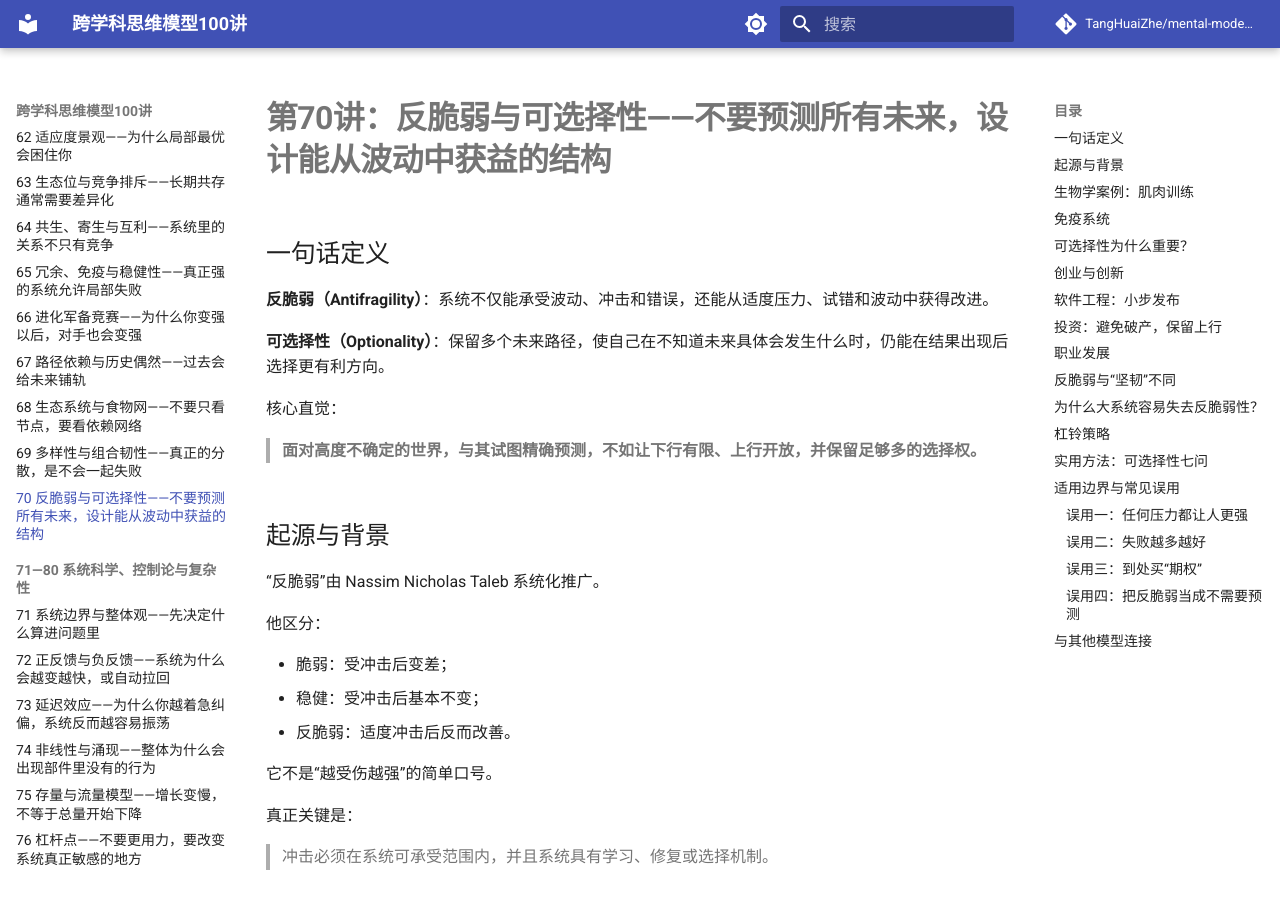
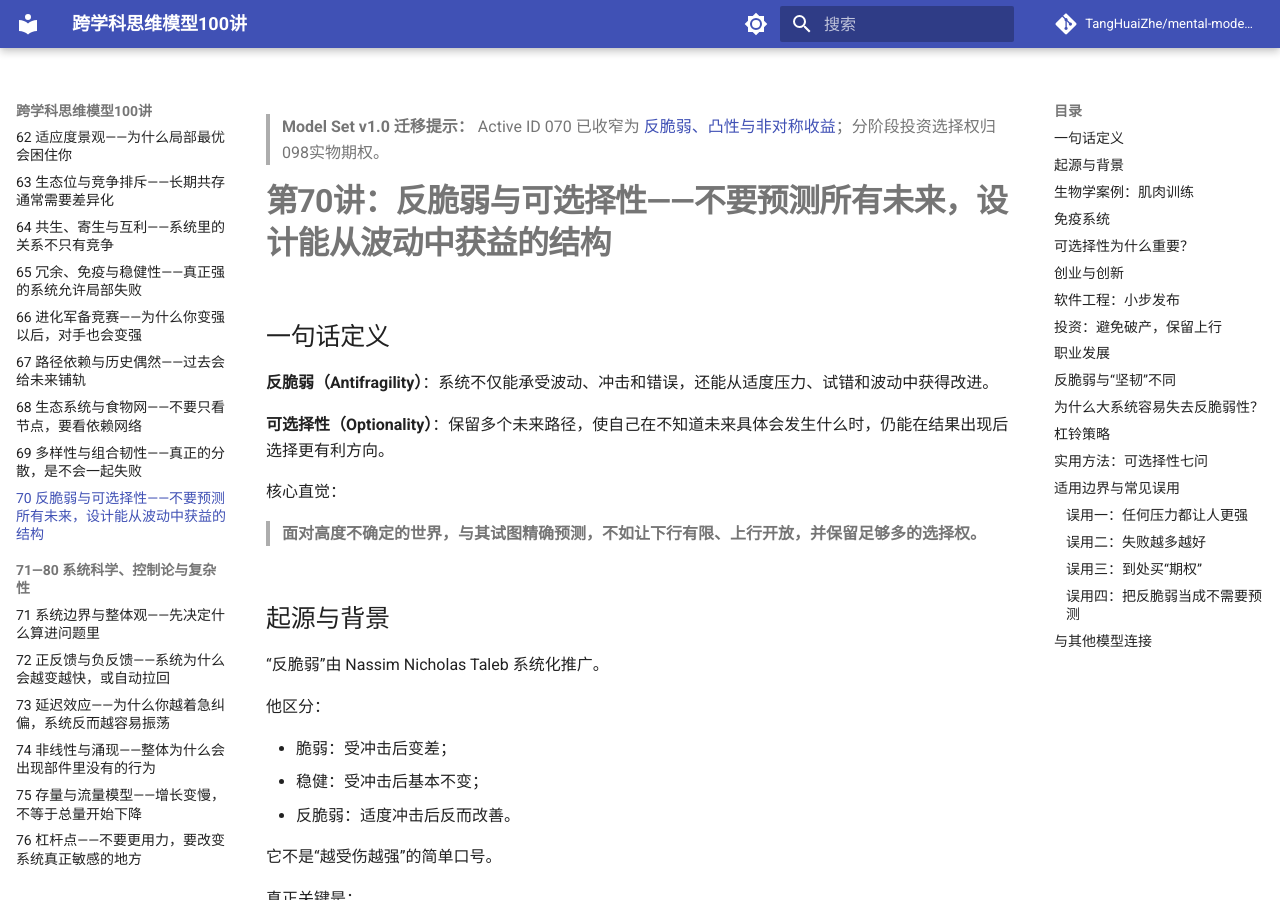
Before and after one commit to TangHuaiZhe/mental-models-audit, an MkDocs documentation site: the page built from docs/course/070-antifragility-optionality.md, in a window 1280 px wide and 900 px high. Built offline with MkDocs 1.6.1 and Material for MkDocs 9.7.7, drawn with Linux system fonts in a browser that asks for light colours; comment, search, counter and statistics services are not loaded.

Commit message:
docs: mark 070-antifragility-optionality.md as migrated

```diff
--- a/docs/course/070-antifragility-optionality.md
+++ b/docs/course/070-antifragility-optionality.md
@@ -1,3 +1,5 @@
+> **Model Set v1.0 迁移提示：** Active ID 070 已收窄为 [反脆弱、凸性与非对称收益](../model-set-v1/070-antifragility-convexity.md)；分阶段投资选择权归098实物期权。
+
 # 第70讲：反脆弱与可选择性——不要预测所有未来，设计能从波动中获益的结构
 
 ## 一句话定义
```
